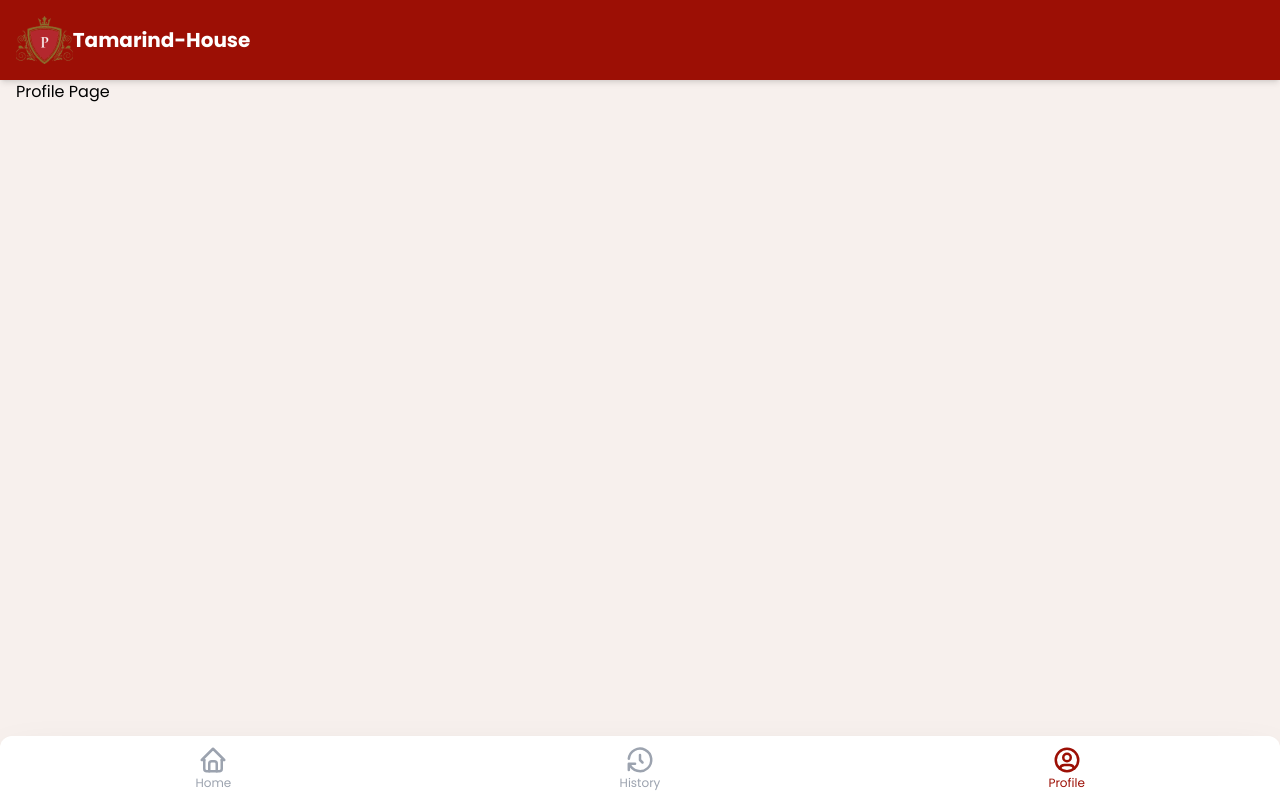
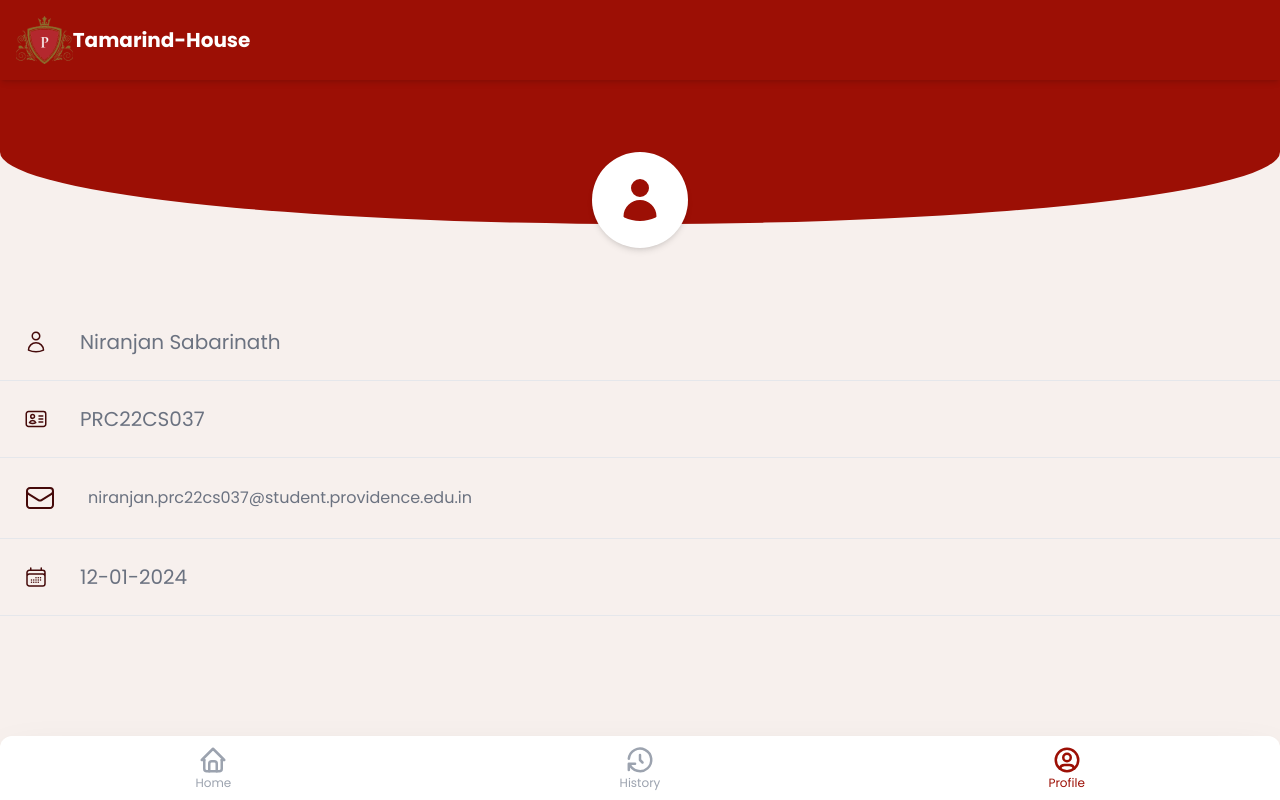
Before and after one commit to niranjan-official/Tamarind-House-Web, a Next.js app: page /profile in a window 1280 px wide. Built offline with nearby package versions, Linux system fonts and the light colour scheme; no server answers; sample sign-in values are in the browser's storage.

Commit message:
profile page added

```diff
--- a/app/(dashboard)/history/page.jsx
+++ b/app/(dashboard)/history/page.jsx
@@ -33,7 +33,7 @@ const History = () => {
   }
   if(!load){
     return (
-      <div className='w-full flex flex-1 flex-col gap-4 py-4 overflow-y-scroll'>
+      <div className='w-full flex flex-1 flex-col gap-4 p-4 overflow-y-scroll'>
         {
           studentHistory ?
           studentHistory.map((obj,key)=>{
--- a/app/(dashboard)/home/page.jsx
+++ b/app/(dashboard)/home/page.jsx
@@ -51,7 +51,7 @@ const page = () => {
   }
 
   return (
-    <div className="flex flex-col flex-1 justify-center items-center ">
+    <div className="flex flex-col flex-1 justify-center items-center p-4">
       <div className="w-44 flex flex-col bg-primary rounded-3xl px-2 justify-evenly">
         <div className="h-14 flex justify-center items-center">
           <h2 className="text-secondary text-2xl">TOKEN NO :</h2>
--- a/app/(dashboard)/layout.jsx
+++ b/app/(dashboard)/layout.jsx
@@ -14,7 +14,7 @@ export default function Layout({ children }) {
   return (
     <div className="flex flex-col min-h-screen bg-secondary">
       <Header/>
-      <div className="flex flex-1 p-4 pt-20 pb-16">
+      <div className="flex flex-1 pt-20 pb-16">
         {
           User ? children : <Loading/>
         }
--- a/app/(dashboard)/profile/page.jsx
+++ b/app/(dashboard)/profile/page.jsx
@@ -1,11 +1,103 @@
-import React from 'react'
+import React from "react";
 
 const Profile = () => {
   return (
-    <div>
-      <h1>Profile Page</h1>
+    <div className="w-full flex flex-col flex-1">
+      <div className="w-full h-1/3 flex justify-center bg-primary rounded-b-[50%]">
+        <div className="relative -bottom-1/2 h-24 w-24 flex justify-center items-center rounded-full bg-white shadow-md p-6">
+          <svg
+            xmlns="http://www.w3.org/2000/svg"
+            viewBox="0 0 24 24"
+            fill="currentColor"
+            className="w-full h-full text-primary"
+          >
+            <path
+              fillRule="evenodd"
+              d="M7.5 6a4.5 4.5 0 1 1 9 0 4.5 4.5 0 0 1-9 0ZM3.751 20.105a8.25 8.25 0 0 1 16.498 0 .75.75 0 0 1-.437.695A18.683 18.683 0 0 1 12 22.5c-2.786 0-5.433-.608-7.812-1.7a.75.75 0 0 1-.437-.695Z"
+              clipRule="evenodd"
+            />
+          </svg>
+        </div>
+      </div>
+      <div className="w-full h-full mt-20">
+        <div className="w-full p-6 pr-0 flex items-center gap-8">
+          <svg
+            xmlns="http://www.w3.org/2000/svg"
+            fill="none"
+            viewBox="0 0 24 24"
+            strokeWidth={1.5}
+            stroke="currentColor"
+            className="w-6 h-6 text-red-950"
+          >
+            <path
+              strokeLinecap="round"
+              strokeLinejoin="round"
+              d="M15.75 6a3.75 3.75 0 1 1-7.5 0 3.75 3.75 0 0 1 7.5 0ZM4.501 20.118a7.5 7.5 0 0 1 14.998 0A17.933 17.933 0 0 1 12 21.75c-2.676 0-5.216-.584-7.499-1.632Z"
+            />
+          </svg>
+          <h1 className="text-xl text-gray-500">Niranjan Sabarinath</h1>
+        </div>
+        <hr />
+        <div className="w-full p-6 pr-0 flex items-center gap-8">
+          <svg
+            xmlns="http://www.w3.org/2000/svg"
+            fill="none"
+            viewBox="0 0 24 24"
+            strokeWidth={1.5}
+            stroke="currentColor"
+            className="w-6 h-6 text-red-950"
+          >
+            <path
+              strokeLinecap="round"
+              strokeLinejoin="round"
+              d="M15 9h3.75M15 12h3.75M15 15h3.75M4.5 19.5h15a2.25 2.25 0 0 0 2.25-2.25V6.75A2.25 2.25 0 0 0 19.5 4.5h-15a2.25 2.25 0 0 0-2.25 2.25v10.5A2.25 2.25 0 0 0 4.5 19.5Zm6-10.125a1.875 1.875 0 1 1-3.75 0 1.875 1.875 0 0 1 3.75 0Zm1.294 6.336a6.721 6.721 0 0 1-3.17.789 6.721 6.721 0 0 1-3.168-.789 3.376 3.376 0 0 1 6.338 0Z"
+            />
+          </svg>
+
+          <h1 className="text-xl text-gray-500">PRC22CS037</h1>
+        </div>
+        <hr />
+        <div className="w-full p-6 pr-2 gap-8 flex items-center break-all">
+          <svg
+            xmlns="http://www.w3.org/2000/svg"
+            fill="none"
+            viewBox="0 0 24 24"
+            strokeWidth={1.5}
+            stroke="currentColor"
+            className="w-8 h-8 text-red-950"
+          >
+            <path
+              strokeLinecap="round"
+              strokeLinejoin="round"
+              d="M21.75 6.75v10.5a2.25 2.25 0 0 1-2.25 2.25h-15a2.25 2.25 0 0 1-2.25-2.25V6.75m19.5 0A2.25 2.25 0 0 0 19.5 4.5h-15a2.25 2.25 0 0 0-2.25 2.25m19.5 0v.243a2.25 2.25 0 0 1-1.07 1.916l-7.5 4.615a2.25 2.25 0 0 1-2.36 0L3.32 8.91a2.25 2.25 0 0 1-1.07-1.916V6.75"
+            />
+          </svg>
+
+          <h1 className=" text-gray-500">niranjan.prc22cs037@student.providence.edu.in</h1>
+        </div>
+        <hr />
+        <div className="w-full p-6 pr-0 flex items-center gap-8">
+          <svg
+            xmlns="http://www.w3.org/2000/svg"
+            fill="none"
+            viewBox="0 0 24 24"
+            strokeWidth={1.5}
+            stroke="currentColor"
+            className="w-6 h-6 text-red-950"
+          >
+            <path
+              strokeLinecap="round"
+              strokeLinejoin="round"
+              d="M6.75 3v2.25M17.25 3v2.25M3 18.75V7.5a2.25 2.25 0 0 1 2.25-2.25h13.5A2.25 2.25 0 0 1 21 7.5v11.25m-18 0A2.25 2.25 0 0 0 5.25 21h13.5A2.25 2.25 0 0 0 21 18.75m-18 0v-7.5A2.25 2.25 0 0 1 5.25 9h13.5A2.25 2.25 0 0 1 21 11.25v7.5m-9-6h.008v.008H12v-.008ZM12 15h.008v.008H12V15Zm0 2.25h.008v.008H12v-.008ZM9.75 15h.008v.008H9.75V15Zm0 2.25h.008v.008H9.75v-.008ZM7.5 15h.008v.008H7.5V15Zm0 2.25h.008v.008H7.5v-.008Zm6.75-4.5h.008v.008h-.008v-.008Zm0 2.25h.008v.008h-.008V15Zm0 2.25h.008v.008h-.008v-.008Zm2.25-4.5h.008v.008H16.5v-.008Zm0 2.25h.008v.008H16.5V15Z"
+            />
+          </svg>
+
+          <h1 className="text-xl text-gray-500">12-01-2024</h1>
+        </div>
+        <hr />
+      </div>
     </div>
-  )
-}
+  );
+};
 
-export default Profile
+export default Profile;
--- a/components/Header.jsx
+++ b/components/Header.jsx
@@ -3,7 +3,7 @@ import React from 'react'
 
 const Header = () => {
   return (
-    <div className='w-full flex items-center h-20 p-4 bg-primary shadow-md fixed'>
+    <div className='w-full flex items-center h-20 p-4 bg-primary shadow-md fixed z-40'>
         <Image src="/images/prc-logo.svg" width={0} height={0} style={{width: 'auto',height:'100%'}} alt="" />
       <h1 className='text-white text-xl font-bold'>Tamarind-House</h1>
     </div>
```
Also changed, not shown: 1 other file (tests, documents, lock files or other folders).
